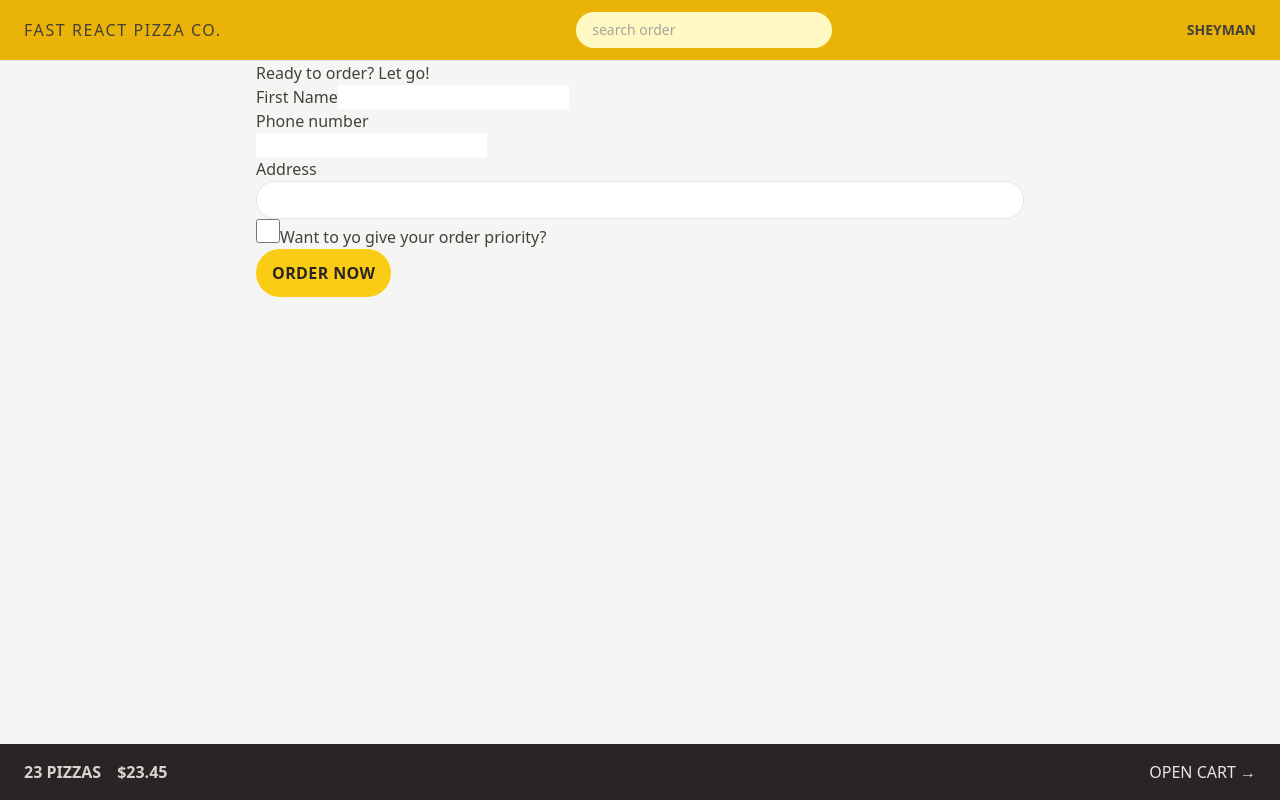
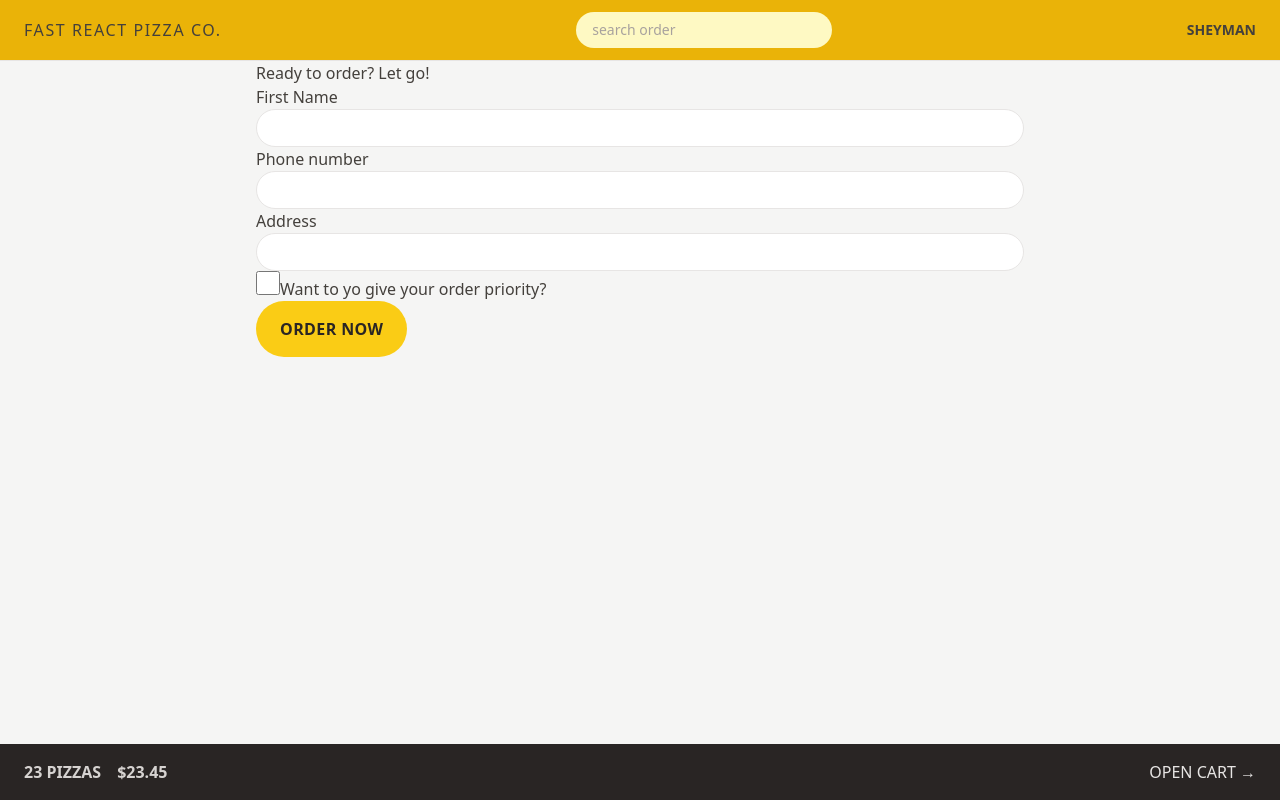
Before and after one commit to olaniyansheyi/fastest-pizza-app, a React (Vite) app: page /order/new in a window 1280 px wide. Built offline with nearby package versions, Linux system fonts and the light colour scheme.

Commit message:
new feature

```diff
--- a/src/features/cart/Cart.jsx
+++ b/src/features/cart/Cart.jsx
@@ -1,4 +1,6 @@
 import { Link } from 'react-router-dom';
+import LinkButton from '../../ui/LinkButton';
+import Button from '../../ui/Button';
 
 const fakeCart = [
   {
@@ -29,12 +31,12 @@
 
   return (
     <div>
-      <Link to="/menu" className='text-sm text-blue-500 hover:text-blue-600 hover:underline'>&larr; Back to menu</Link>
+      <LinkButton to="/menu" >&larr; Back to menu</LinkButton>
 
       <h2>Your cart, %NAME%</h2>
 
       <div>
-        <Link to="/order/new">Order pizzas</Link>
+        <Button to="/order/new">Order pizza</Button>
         <button>Clear cart</button>
       </div>
     </div>
--- a/src/features/order/CreateOrder.jsx
+++ b/src/features/order/CreateOrder.jsx
@@ -1,5 +1,6 @@
 import { Form, redirect, useActionData, useNavigation } from "react-router-dom";
 import { createOrder } from "../../services/apiRestaurant";
+import Button from "../../ui/Button";
 
 // https://uibakery.io/regex-library/phone-number
 const isValidPhone = (str) =>
@@ -48,13 +49,13 @@
       <Form method="POST">
         <div>
           <label>First Name</label>
-          <input type="text" name="customer" required />
+          <input type="text" name="customer" required className="input"  />
         </div>
 
         <div>
           <label>Phone number</label>
           <div>
-            <input type="tel" name="phone" required />
+            <input type="tel" name="phone" required className="input"  />
           </div>
           {formErrors?.phone && <p>{formErrors.phone}</p>}
         </div>
@@ -63,7 +64,7 @@
           <label>Address</label>
           <div>
             <input type="text" name="address"
-            className="rounded-full border border-stone-200 px-4 py-2 focus:outline-none text-sm transition-all duration-300 placeholder:text-stone-400 focus:ring focus:ring-yellow-400 w-full md:px-6 "  required />
+            className="input"  required />
           </div>
         </div>
 
@@ -82,10 +83,9 @@
 
         <div>
           <input type="hidden" name="cart" value={JSON.stringify(cart)} />
-          <button disabled={isSubmitting} className="bg-yellow-400 uppercase font-semibold text-stone-800 py-3  tracking-wide px-4 rounded-full hover:bg-yellow-300 transition-colors duration-300 focus:outline-none focus:ring focus:ring-yellow-300 focus:bg-yellow-300 focus:ring-offset-2
-          disabled:cursor-not-allowed">
+          <Button disabled={isSubmitting} >
             {isSubmitting ? "placing order...." : "order now"}
-          </button>
+          </Button>
         </div>
       </Form>
     </div>
--- a/src/features/user/CreateUser.jsx
+++ b/src/features/user/CreateUser.jsx
@@ -1,4 +1,5 @@
 import { useState } from 'react';
+import Button from '../../ui/Button';
 
 function CreateUser() {
   const [username, setUsername] = useState('');
@@ -16,12 +17,12 @@
         placeholder="Your full name"
         value={username}
         onChange={(e) => setUsername(e.target.value)}
-        className='w-72'
+        className='w-72 input mb-8'
       />
 
       {username !== '' && (
         <div>
-          <button>Start ordering</button>
+          <Button>Start ordering</Button>
         </div>
       )}
     </form>
--- a/src/index.css
+++ b/src/index.css
@@ -1,20 +1,12 @@
 @tailwind base;
 @tailwind components;
 @tailwind utilities;
+@layer components {
+  .input {
+    @apply rounded-full border border-stone-200 px-4 py-2 focus:outline-none text-sm transition-all duration-300 placeholder:text-stone-400 focus:ring focus:ring-yellow-400 w-full md:px-6;
 
-/* body {
-  font-family: system-ui, -apple-system, BlinkMacSystemFont, 'Segoe UI', Roboto,
-    Oxygen, Ubuntu, Cantarell, 'Open Sans', 'Helvetica Neue', sans-serif;
-  background-color: #f7f7f7;
-  color: #444;
+  }
 }
-
-.layout {
-  display: grid;
-  grid-template-rows: auto 1fr auto;
-  gap: 32px;
-  height: 100dvh;
-} */
 
 /* https://dev.to/afif/i-made-100-css-loaders-for-your-next-project-4eje */
 .loader {
--- /dev/null
+++ b/src/ui/Button.jsx
@@ -0,0 +1,16 @@
+import { Link } from "react-router-dom"
+
+function Button({ children, disabled, to }) {
+
+    const className = "bg-yellow-400 uppercase font-semibold text-stone-800 py-3  tracking-wide px-4 rounded-full hover:bg-yellow-300 transition-colors duration-300 focus:outline-none focus:ring focus:ring-yellow-300 focus:bg-yellow-300 focus:ring-offset-2 disabled:cursor-not-allowed sm:px-6 sm:py-4"
+
+    if (to) return <Link className={className} to={to}>{ children}</Link>
+
+    return (
+        <button to={to} disabled={disabled} className={className} >
+            {children}
+        </button>
+    )
+}
+
+export default Button
--- a/src/ui/Error.jsx
+++ b/src/ui/Error.jsx
@@ -1,7 +1,8 @@
-import { useNavigate, useRouteError } from "react-router-dom";
+import { useRouteError } from "react-router-dom";
+import LinkButton from "./LinkButton";
 
 function Error() {
-  const navigate = useNavigate();
+
 
   const error = useRouteError();
 
@@ -9,7 +10,9 @@
     <div>
       <h1>Something went wrong 😢</h1>
       <p>{error.data || error.message}</p>
-      <button onClick={() => navigate(-1)}>&larr; Go back</button>
+
+      <LinkButton to='-1' >&larr; Go back</LinkButton>
+
     </div>
   );
 }
--- /dev/null
+++ b/src/ui/LinkButton.jsx
@@ -0,0 +1,18 @@
+import { Link, useNavigate } from "react-router-dom"
+
+function LinkButton({ children, to }) {
+
+    const navigate = useNavigate();
+
+    const className = 'text-sm text-blue-500 hover:text-blue-600 hover:underline';
+
+    if (to === '-1') return <button className={className} onClick={() => navigate(-1)}>{children}</button>
+
+    return (
+        <Link to={to} className={className} >
+            {children}
+        </Link>
+    )
+}
+
+export default LinkButton
```
